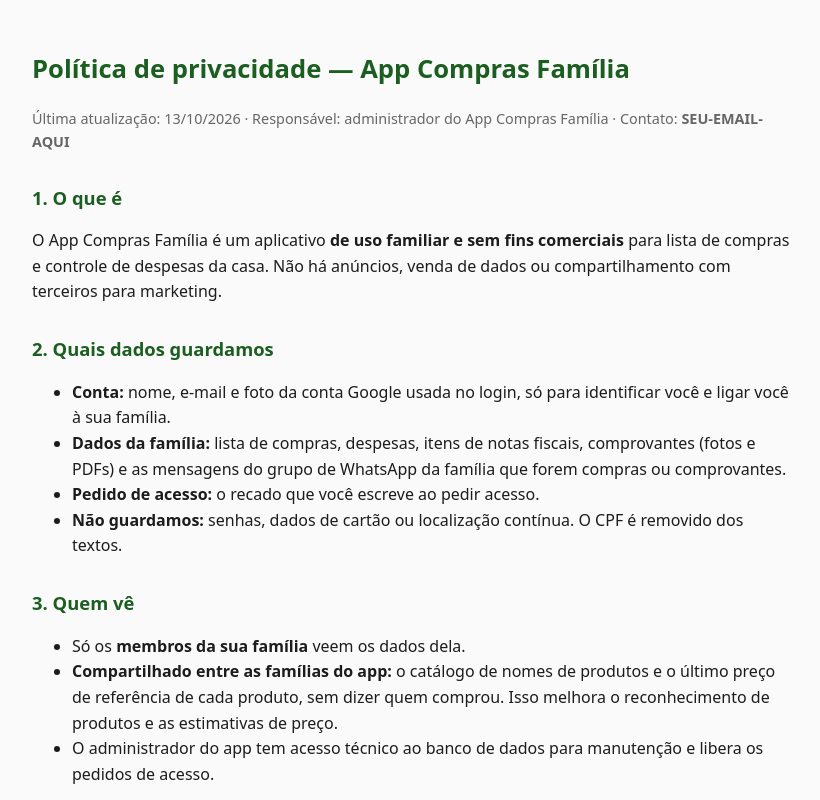
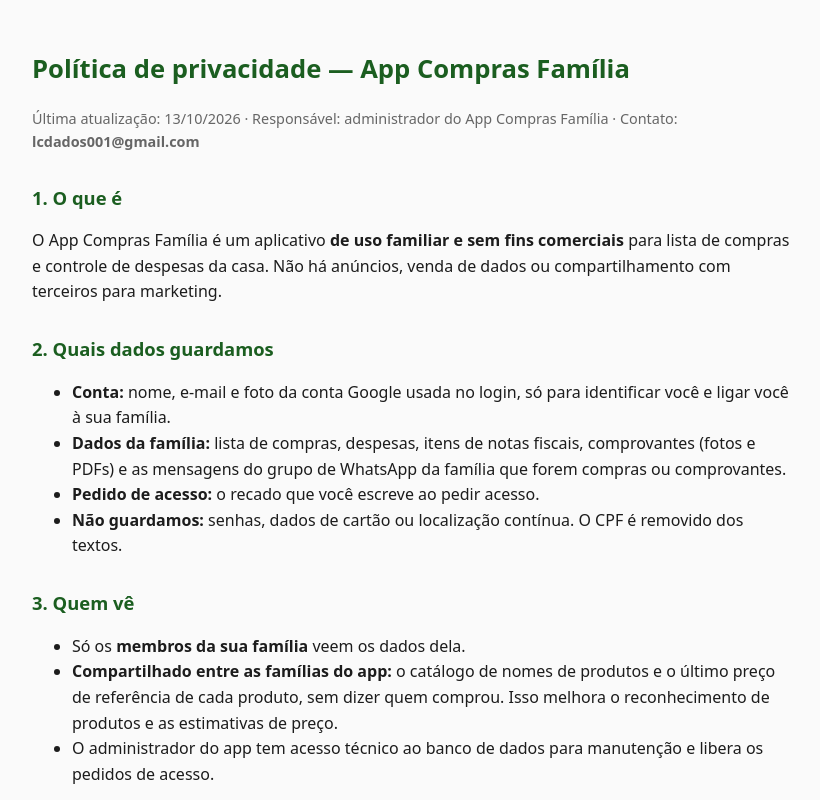
Before and after one commit to lcdados001-cpu/lcdados001-cpu.github.io, a plain HTML site: page privacidade.html in a window 1280 px wide. Shown: the top 800 px of the page, without its empty margins (228-1048 px from the left). Drawn offline with Linux system fonts and the light colour scheme.

Commit message:
Update privacidade.html

```diff
--- a/privacidade.html
+++ b/privacidade.html
@@ -15,7 +15,7 @@
 <body>
   <h1>Política de privacidade — App Compras Família</h1>
   <p class="meta">Última atualização: 13/10/2026 · Responsável: administrador do App Compras Família ·
-     Contato: <strong>SEU-EMAIL-AQUI</strong></p>
+     Contato: <strong>lcdados001@gmail.com</strong></p>
 
   <h2>1. O que é</h2>
   <p>O App Compras Família é um aplicativo <strong>de uso familiar e sem fins comerciais</strong> para lista de compras e controle de
```
